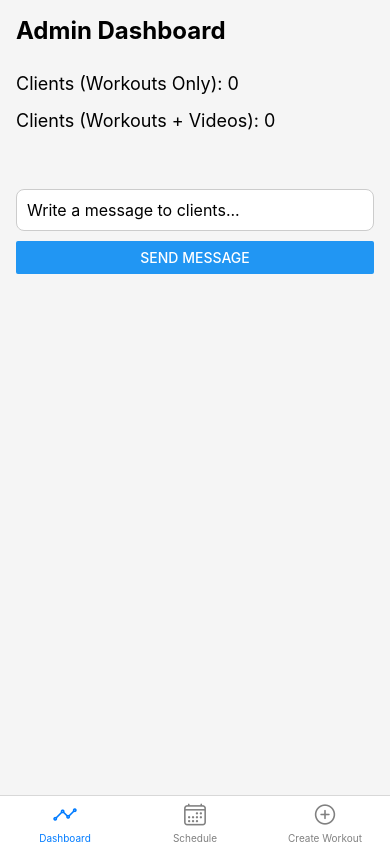
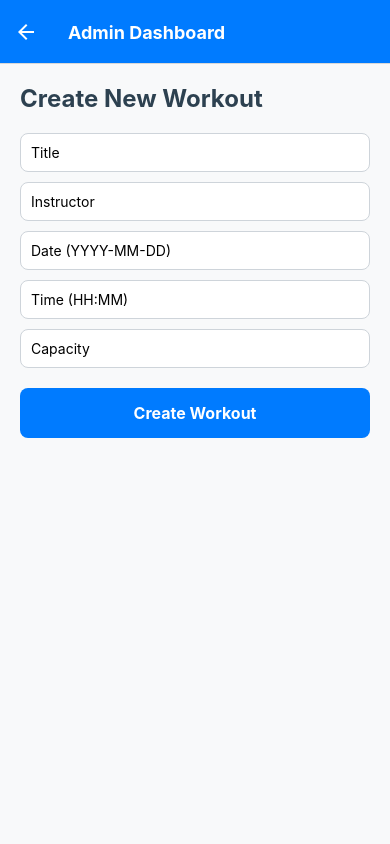
Before and after one commit to itaynadler/Final-Project, a React Native app in the folder frontend/: screen /Admin in a window 390 px wide. Built offline with nearby package versions, Linux system fonts and the light colour scheme; no server answers.

Commit message:
added new admin func

```diff
--- a/frontend/App.js
+++ b/frontend/App.js
@@ -7,7 +7,7 @@ import LoginPage from './components/login';
 import RegisterPage from './components/register';
 import HomePage from './components/home';
 import SchedulePage from './components/schedule';
-import AdminHomePage from './components/adminhomepage';
+import AdminPage from './components/AdminPage';
 import AdminSchedulePage from './components/AdminSchedulePage';
 
 
@@ -36,7 +36,7 @@ export default function App() {
           <Stack.Screen name="Register" component={RegisterPage} />
           <Stack.Screen name="Home" component={HomePage} options={{headerShown: false}}/>
           <Stack.Screen name="Schedule" component={SchedulePage} options={{headerShown: false}}/>
-          <Stack.Screen name="Admin" component={AdminHomePage} options={{ headerShown: false }} />
+          <Stack.Screen name="Admin" component={AdminPage} options={{ title: 'Admin Dashboard' }} />
           <Stack.Screen name="AdminSchedule" component={AdminSchedulePage} options={{ title: 'Schedule' }} />
         </Stack.Navigator>
       </NavigationContainer>
--- /dev/null
+++ b/frontend/components/AdminPage.js
@@ -0,0 +1,126 @@
+import React, { useState } from 'react';
+import { View, Text, TextInput, TouchableOpacity, StyleSheet, Alert, ScrollView } from 'react-native';
+
+const AdminPage = () => {
+  const [title, setTitle] = useState('');
+  const [instructor, setInstructor] = useState('');
+  const [date, setDate] = useState('');
+  const [time, setTime] = useState('');
+  const [capacity, setCapacity] = useState('');
+
+  const handleCreateWorkout = async () => {
+    if (!title || !instructor || !date || !time || !capacity) {
+      Alert.alert('Error', 'Please fill all fields');
+      return;
+    }
+
+    try {
+      const response = await fetch('http://localhost:3000/workouts', {
+        method: 'POST',
+        headers: {
+          'Content-Type': 'application/json',
+        },
+        body: JSON.stringify({
+          title,
+          instructor,
+          date,
+          time,
+          capacity,
+        }),
+      });
+
+      const data = await response.json();
+
+      if (response.ok) {
+        Alert.alert('Success', data.message);
+        // Clear the form
+        setTitle('');
+        setInstructor('');
+        setDate('');
+        setTime('');
+        setCapacity('');
+      } else {
+        Alert.alert('Error', data.message);
+      }
+    } catch (error) {
+      console.error('Error creating workout:', error);
+      Alert.alert('Error', 'Failed to create workout');
+    }
+  };
+
+  return (
+    <ScrollView contentContainerStyle={styles.container}>
+      <Text style={styles.header}>Create New Workout</Text>
+      <TextInput
+        style={styles.input}
+        placeholder="Title"
+        value={title}
+        onChangeText={setTitle}
+      />
+      <TextInput
+        style={styles.input}
+        placeholder="Instructor"
+        value={instructor}
+        onChangeText={setInstructor}
+      />
+      <TextInput
+        style={styles.input}
+        placeholder="Date (YYYY-MM-DD)"
+        value={date}
+        onChangeText={setDate}
+      />
+      <TextInput
+        style={styles.input}
+        placeholder="Time (HH:MM)"
+        value={time}
+        onChangeText={setTime}
+      />
+      <TextInput
+        style={styles.input}
+        placeholder="Capacity"
+        value={capacity}
+        onChangeText={setCapacity}
+        keyboardType="numeric"
+      />
+      <TouchableOpacity style={styles.button} onPress={handleCreateWorkout}>
+        <Text style={styles.buttonText}>Create Workout</Text>
+      </TouchableOpacity>
+    </ScrollView>
+  );
+};
+
+const styles = StyleSheet.create({
+  container: {
+    flexGrow: 1,
+    padding: 20,
+    backgroundColor: '#f8f9fa',
+  },
+  header: {
+    fontSize: 24,
+    fontWeight: 'bold',
+    marginBottom: 20,
+    color: '#2d4150',
+  },
+  input: {
+    backgroundColor: '#ffffff',
+    borderRadius: 8,
+    padding: 10,
+    marginBottom: 10,
+    borderWidth: 1,
+    borderColor: '#ced4da',
+  },
+  button: {
+    backgroundColor: '#007bff',
+    borderRadius: 8,
+    padding: 15,
+    alignItems: 'center',
+    marginTop: 10,
+  },
+  buttonText: {
+    color: '#ffffff',
+    fontWeight: 'bold',
+    fontSize: 16,
+  },
+});
+
+export default AdminPage;
--- a/frontend/components/login.js
+++ b/frontend/components/login.js
@@ -22,7 +22,11 @@ const LoginPage = ({ navigation }) => {
 
       if (response.status === 200) {
         Alert.alert('Login Successful', `Welcome, ${data.user.username}!`);
-        navigation.navigate('Home');
+        if (data.user.isAdmin) {
+          navigation.navigate('Admin');
+        } else {
+          navigation.navigate('Home');
+        }
       } else {
         Alert.alert('Login Failed', data.message);
       }
```
Also changed, not shown: 2 other files (tests, documents, lock files or other folders).
